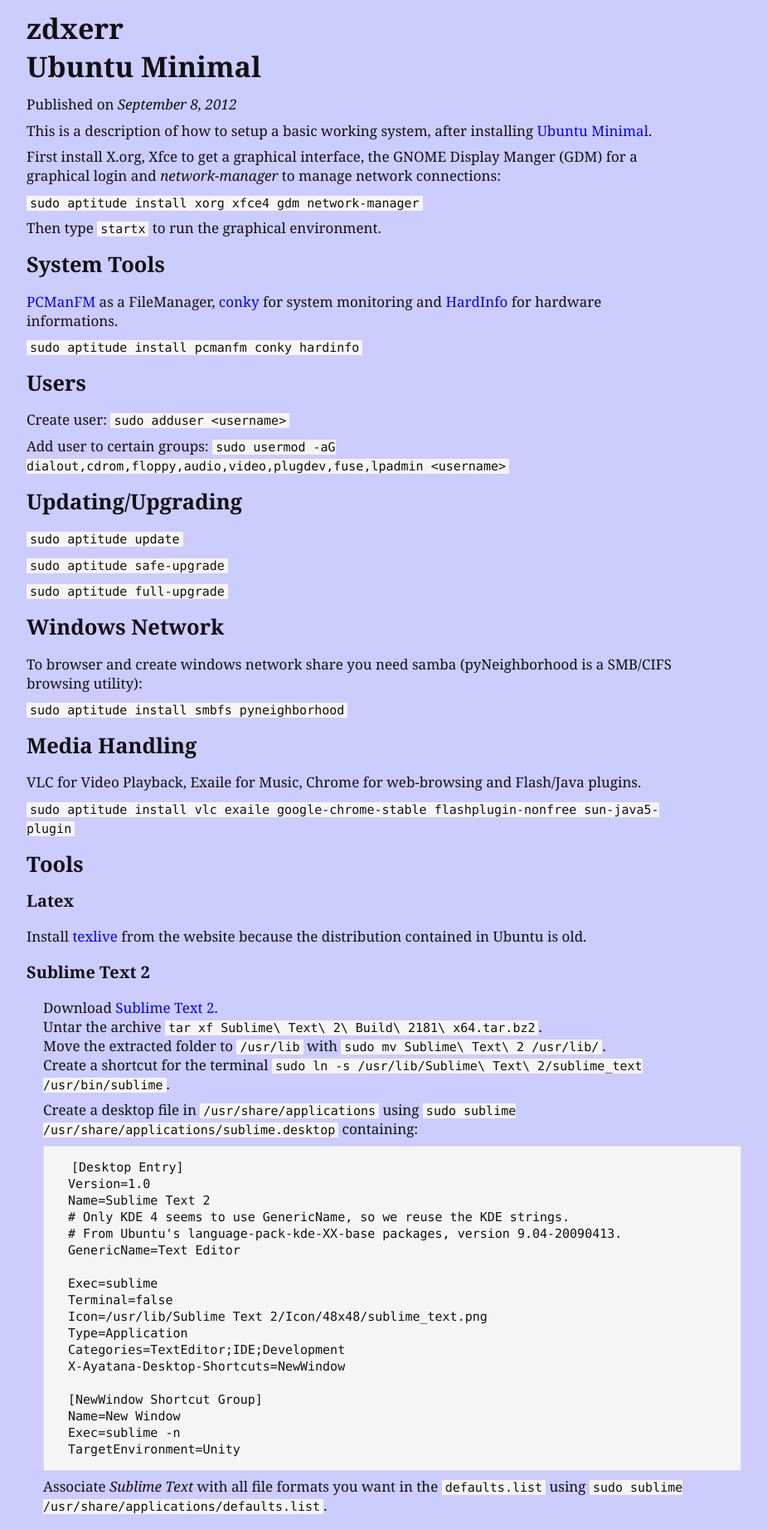
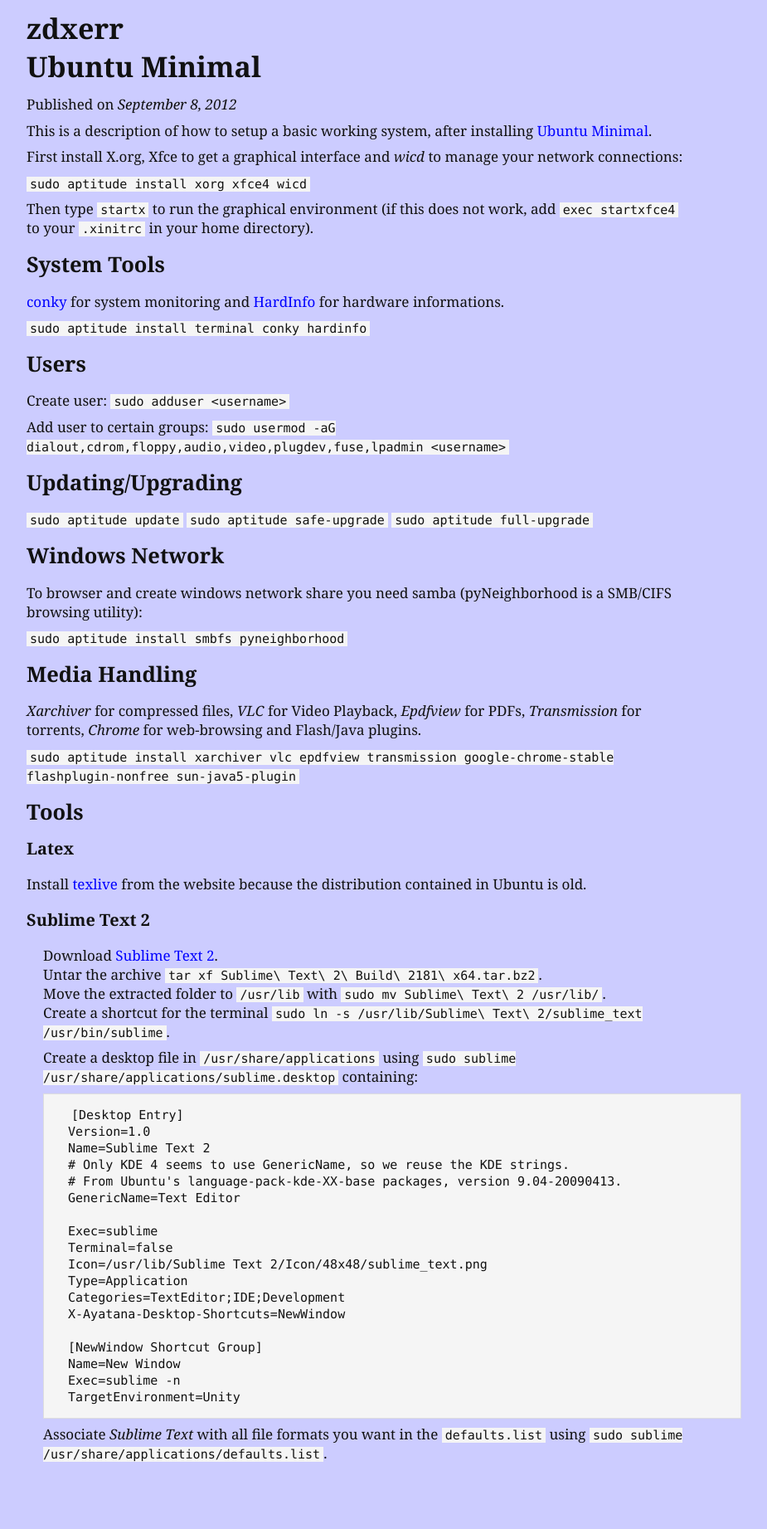
Before and after one commit to zdxerr/zdxerr.github.com, a Jekyll site: the page built from _posts/2012-09-08-ubuntu-minimal.markdown, in a window 1280 px wide. Shown: the whole page at 83% size, without its empty margins (208-1133 px from the left). Built offline with Jekyll 4.4.1, drawn with Linux system fonts in a browser that asks for light colours; Markdown is read by kramdown in place of the engine named in the settings; after the commit the page ends 1780 px from its top, so only the background shows below that.

Commit message:
Worked on ubuntu minimal...

```diff
--- a/_posts/2012-09-08-ubuntu-minimal.markdown
+++ b/_posts/2012-09-08-ubuntu-minimal.markdown
@@ -6,17 +6,17 @@
 
 This is a description of how to setup a basic working system, after installing [Ubuntu Minimal](https://help.ubuntu.com/community/Installation/MinimalCD).
 
-First install X.org, Xfce to get a graphical interface, the GNOME Display Manger (GDM) for a graphical login and _network-manager_ to manage network connections:
+First install X.org, Xfce to get a graphical interface and _wicd_ to manage your network connections:
 
-`sudo aptitude install xorg xfce4 gdm network-manager`
+`sudo aptitude install xorg xfce4 wicd`
 
-Then type `startx` to run the graphical environment.
+Then type `startx` to run the graphical environment (if this does not work, add `exec startxfce4` to your `.xinitrc` in your home directory).
 
 ## System Tools
 
-[PCManFM](http://pcmanfm.sourceforge.net/) as a FileManager, [conky](http://conky.sourceforge.net/) for system monitoring and [HardInfo](http://hardinfo.berlios.de/) for hardware informations.
+[conky](http://conky.sourceforge.net/) for system monitoring and [HardInfo](http://hardinfo.berlios.de/) for hardware informations.
 
-`sudo aptitude install pcmanfm conky hardinfo`
+`sudo aptitude install terminal conky hardinfo`
 
 ## Users
 
@@ -29,9 +29,7 @@
 ## Updating/Upgrading
 
 `sudo aptitude update`
-
 `sudo aptitude safe-upgrade`
-
 `sudo aptitude full-upgrade`
 
 ## Windows Network
@@ -42,9 +40,9 @@
 
 ## Media Handling
 
-VLC for Video Playback, Exaile for Music, Chrome for web-browsing and Flash/Java plugins.
+_Xarchiver_ for compressed files, _VLC_ for Video Playback, _Epdfview_ for PDFs, _Transmission_ for torrents, _Chrome_ for web-browsing and Flash/Java plugins.
 
-`sudo aptitude install vlc exaile google-chrome-stable flashplugin-nonfree sun-java5-plugin`
+`sudo aptitude install xarchiver vlc epdfview transmission google-chrome-stable flashplugin-nonfree sun-java5-plugin`
 
 ## Tools
 
```
